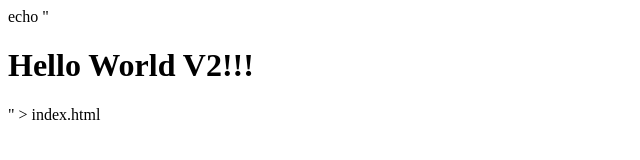
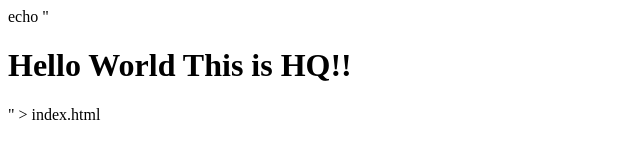
Before and after one commit to OtaconX/mywebsite, a plain HTML site: page index.html in a window 1280 px wide. Shown: the whole page, without its empty margins (0-640 px from the left). Drawn offline with Linux system fonts and the light colour scheme.

Commit message:
Updated once again

```diff
--- a/index.html
+++ b/index.html
@@ -1,9 +1,9 @@
 echo "<!DOCTYPE html>
 <html>
 <head>
-    <title>Hello World V2!!</title>
+    <title>Hello World This is HQ!!</title>
 </head>
 <body>
-    <h1>Hello World V2!!!</h1>
+    <h1>Hello World This is HQ!!</h1>
 </body>
 </html>" > index.html
```
